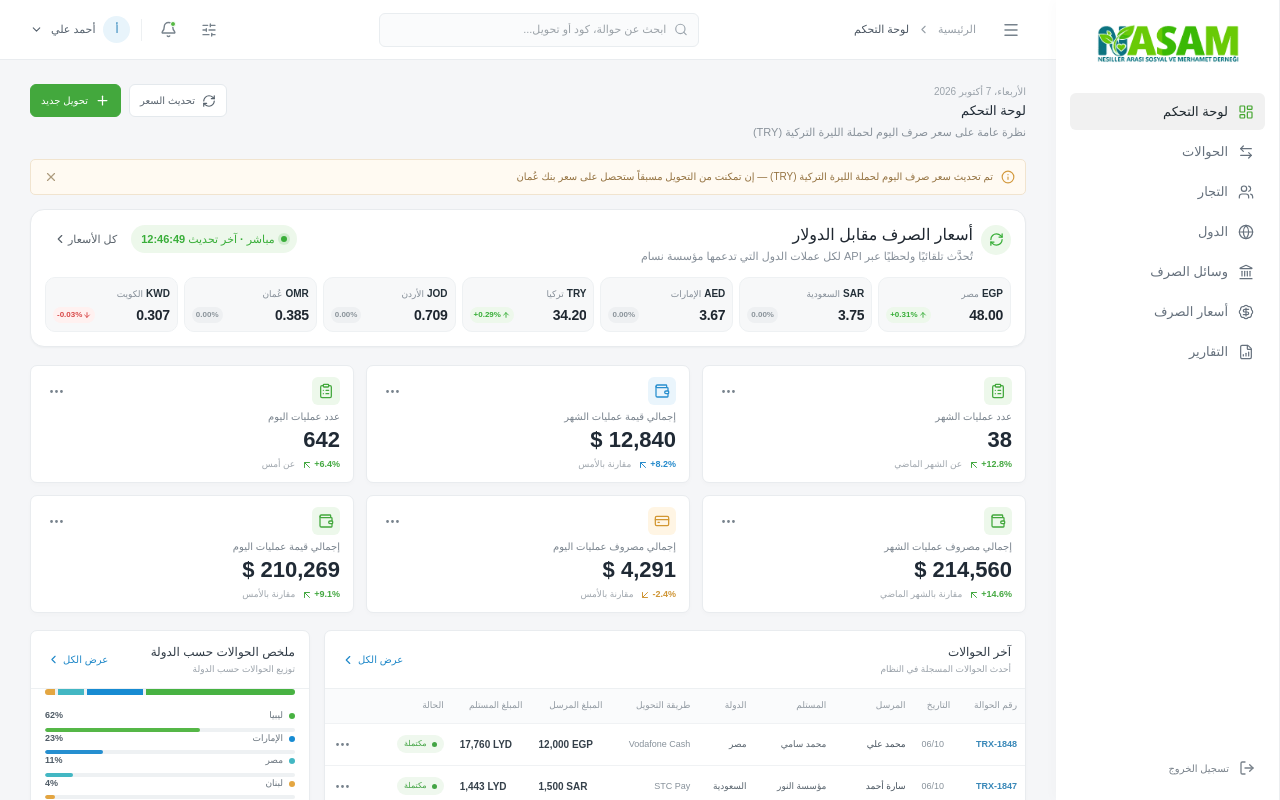
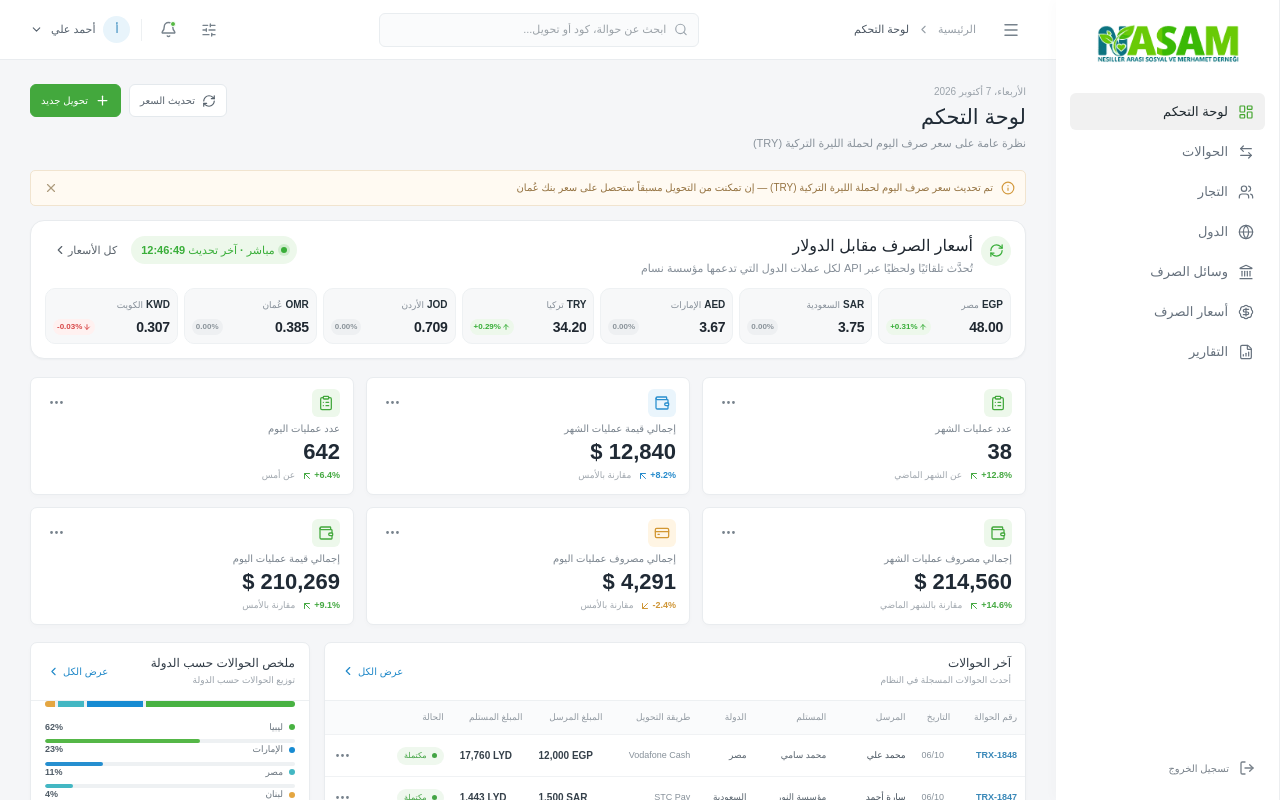
Before and after one commit to ahmedfathy-dev/nasam, a React (Vite) app: page / in a window 1280 px wide. Both pictures are taken after typing "name@example.com", "Sample123" into the empty fields and a click on the button "تسجيل الدخول". Shown: the top 800 px of the page. Built offline with nearby package versions, Linux system fonts and the light colour scheme; a web font is replaced by a local one.

Commit message:
Update project

```diff
--- a/src/components/PageHeading.css
+++ b/src/components/PageHeading.css
@@ -13,8 +13,8 @@
 }
 
 .page-heading h1 {
-  color: #202b36;إ
-  font-size: 21px;
+  color: #202b36;
+    font-size: 21px;
   font-weight: 700;
   line-height: 1.4;
 }
```
